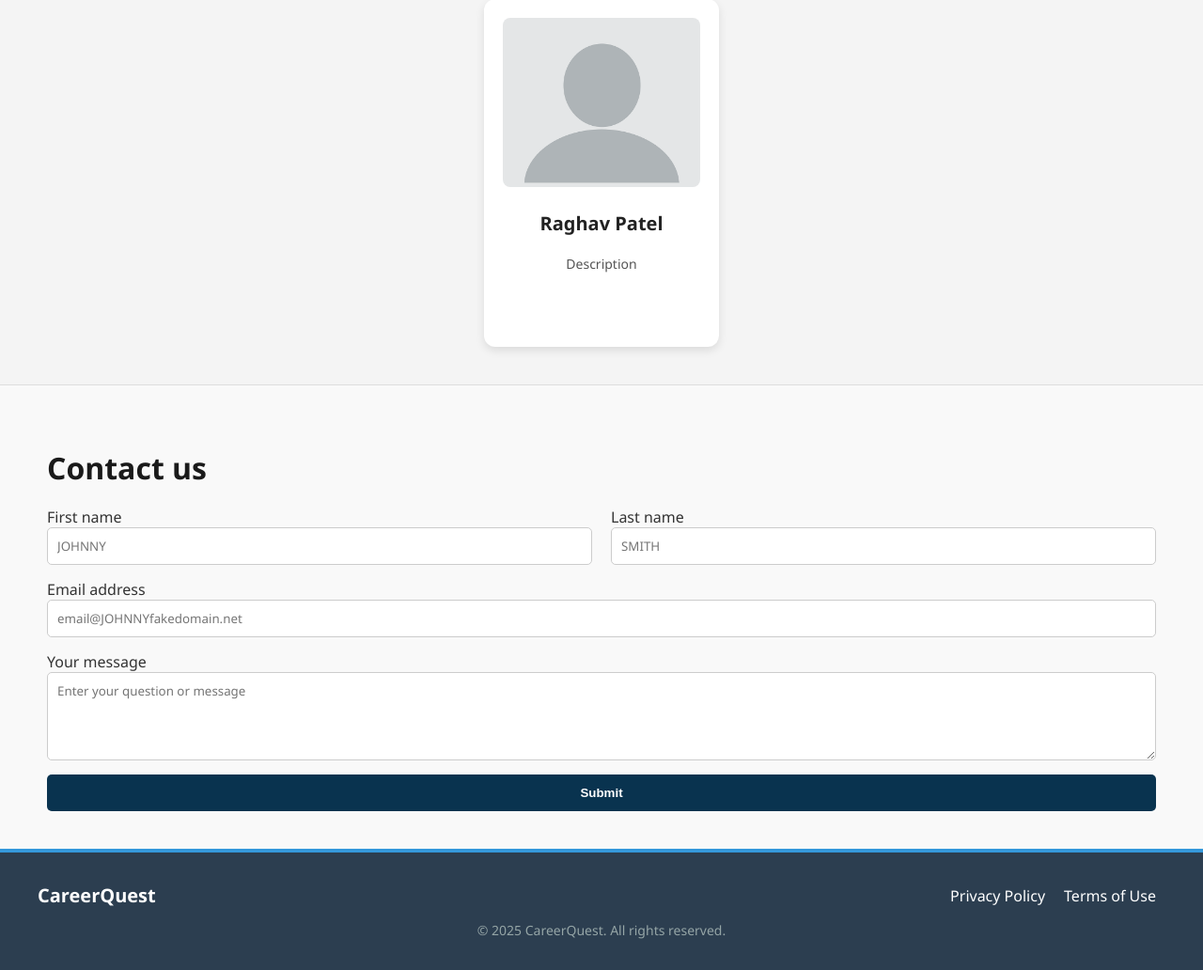
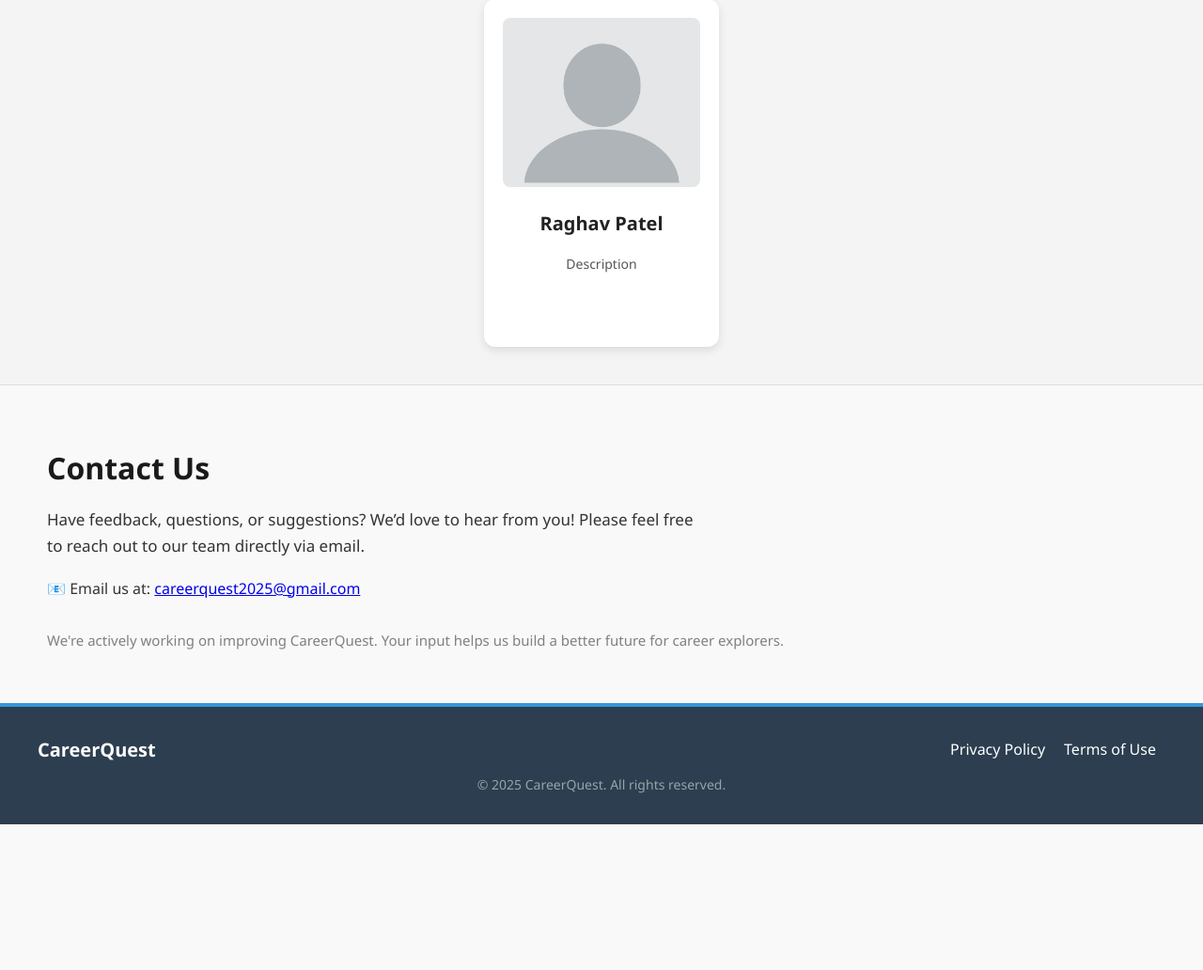
Before and after one commit to JayantThathireddy/CareerQuest, a Django app: page /about/ in a window 1280 px wide. Shown: the part 1150-2182 px from the top of the page at 94% size. After the commit the page ends 2027 px from the top, so only its background shows below. Run offline with Django 5.2, Linux system fonts and the light colour scheme.

Commit message:
Changed contact page

```diff
--- a/base/templates/base/about.html
+++ b/base/templates/base/about.html
@@ -55,27 +55,21 @@
 
 
 <div class="contact-section">
-    <h2>Contact us</h2>
-    <form>
-        <div class="name-fields">
-            <div class="input-field">
-                <label for="first-name">First name</label>
-                <input type="text" id="first-name" placeholder="JOHNNY">
-            </div>
-            <div class="input-field">
-                <label for="last-name">Last name</label>
-                <input type="text" id="last-name" placeholder="SMITH">
-            </div>
-        </div>
-        <div class="input-field">
-            <label for="email">Email address</label>
-            <input type="email" id="email" placeholder="email@JOHNNYfakedomain.net">
-        </div>
-        <div class="input-field">
-            <label for="message">Your message</label>
-            <textarea id="message" rows="4" placeholder="Enter your question or message"></textarea>
-        </div>
-        <button type="submit" class="submit-btn">Submit</button>
-    </form>
+    <h2>Contact Us</h2>
+    <p style="font-size: 17px; margin-bottom: 20px; max-width: 700px;">
+        Have feedback, questions, or suggestions? We’d love to hear from you!
+        Please feel free to reach out to our team directly via email.
+    </p>
+
+    <div class="contact-email-box">
+        <p>
+            📧 Email us at:
+            <a href="mailto:careerquest2025@gmail.com">careerquest2025@gmail.com</a>
+        </p>
+    </div>
+
+    <p style="margin-top: 30px; font-size: 15px; color: gray;">
+        We're actively working on improving CareerQuest. Your input helps us build a better future for career explorers.
+    </p>
 </div>
 {% endblock %}
```
